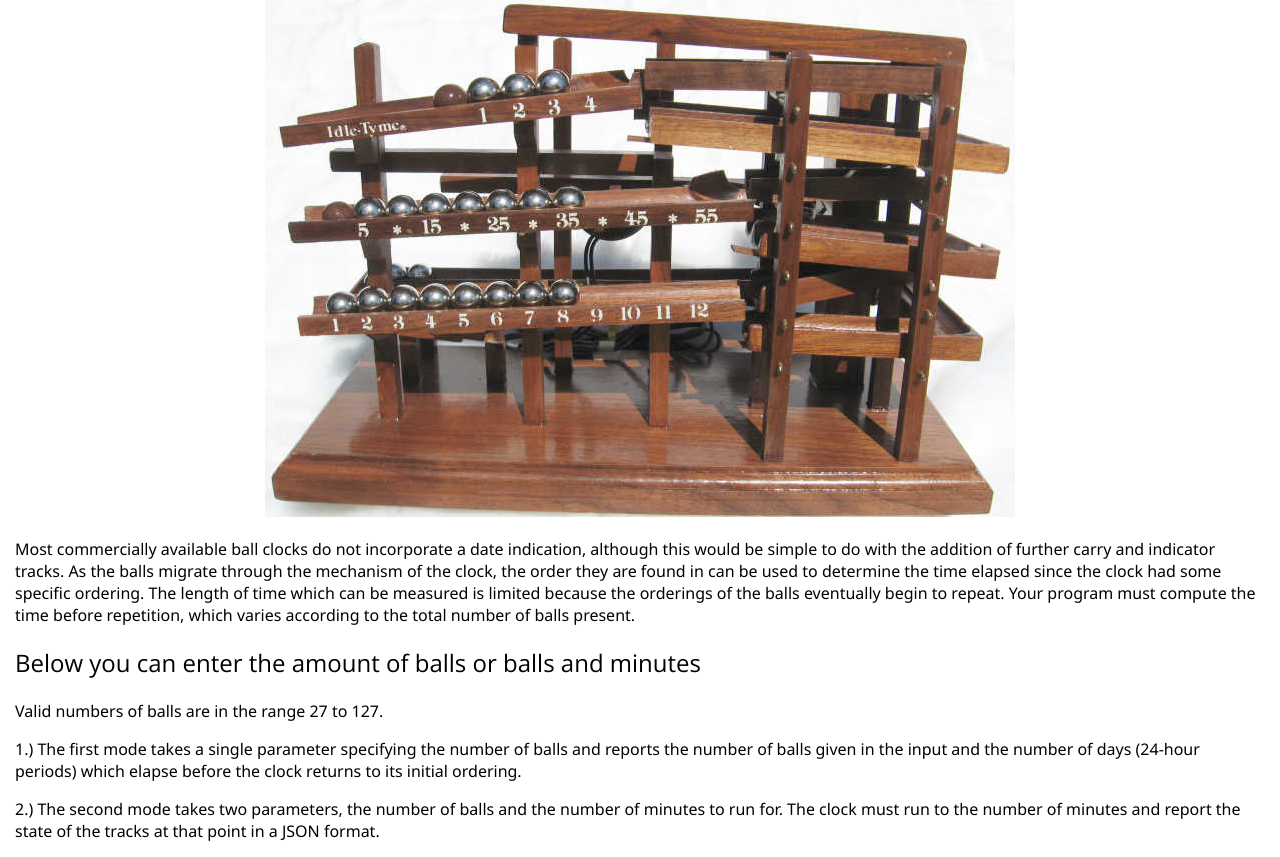
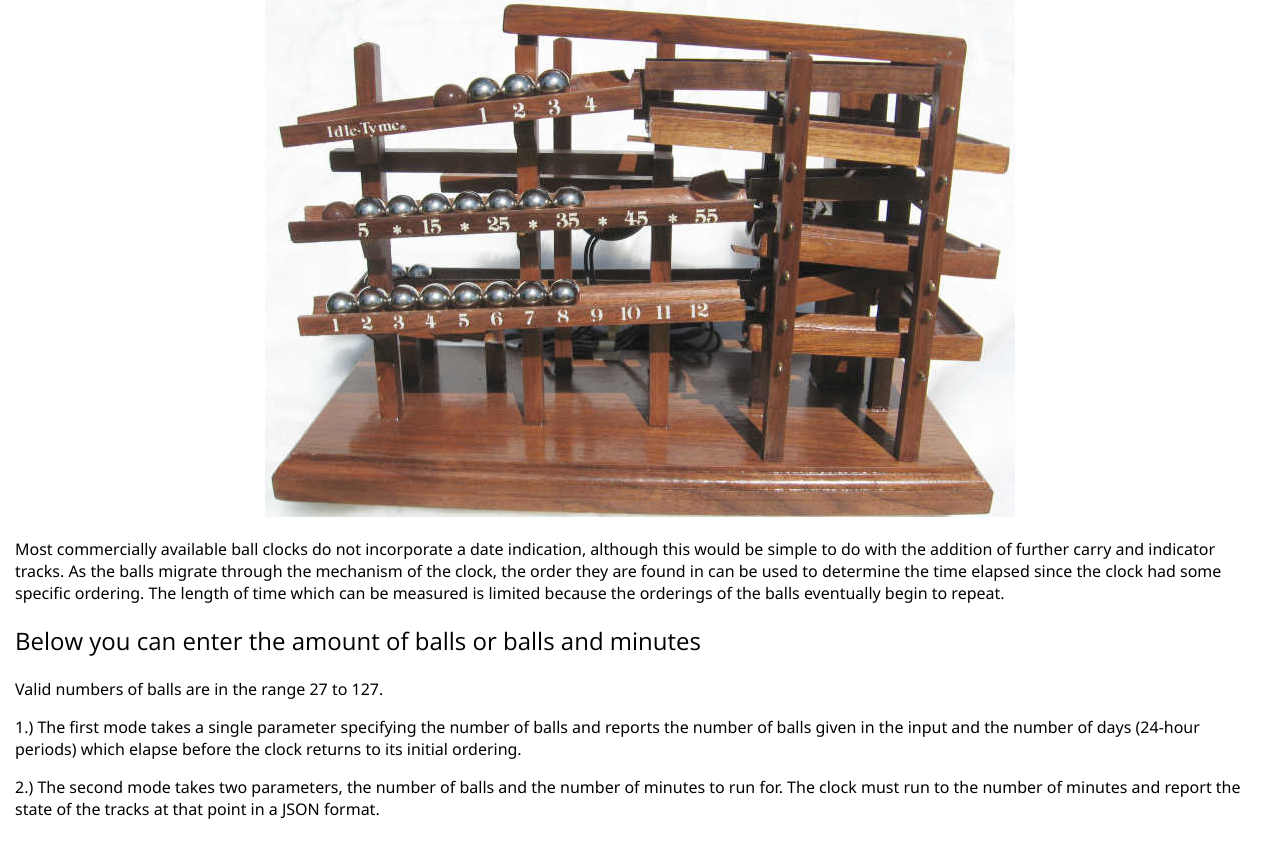
Before and after one commit to Higgins-Joshua/cit-261, a PHP site: page /topic1 in a window 1280 px wide. Shown: the part 261-1118 px from the top of the page. Run offline with PHP 8.4, Linux system fonts and the light colour scheme; some libraries are stand-ins or nearby versions.

Commit message:
updated index page

```diff
--- a/web/topic1/index.php
+++ b/web/topic1/index.php
@@ -10,7 +10,7 @@
                 <p>The ball clock is a simple device which keeps track of the passing minutes by moving ball-bearings. Each minute, a rotating arm removes a ball bearing from the queue at the bottom, raises it to the top of the clock and deposits it on a track leading to indicators displaying minutes, five-minutes, and hours.</p>
                 <img class="img-fluid" src="img/ball-clock.jpg">
             </div>
-            <p>Most commercially available ball clocks do not incorporate a date indication, although this would be simple to do with the addition of further carry and indicator tracks. As the balls migrate through the mechanism of the clock, the order they are found in can be used to determine the time elapsed since the clock had some specific ordering. The length of time which can be measured is limited because the orderings of the balls eventually begin to repeat. Your program must compute the time before repetition, which varies according to the total number of balls present.</P>
+            <p>Most commercially available ball clocks do not incorporate a date indication, although this would be simple to do with the addition of further carry and indicator tracks. As the balls migrate through the mechanism of the clock, the order they are found in can be used to determine the time elapsed since the clock had some specific ordering. The length of time which can be measured is limited because the orderings of the balls eventually begin to repeat.</P>
             <h3>Below you can enter the amount of balls or balls and minutes</h3>
             <p>Valid numbers of balls are in the range 27 to 127.</p>
             <p>1.) The first mode takes a single parameter specifying the number of balls and reports the number
```
